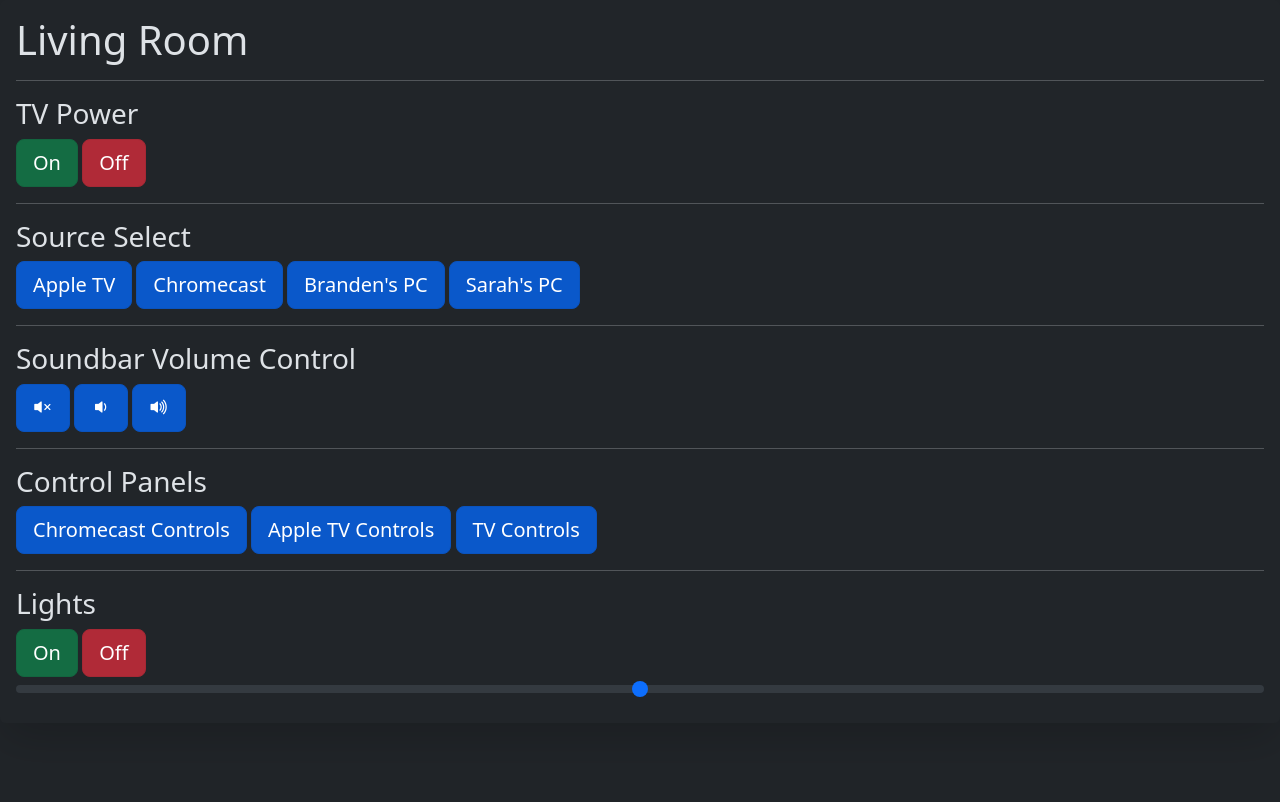
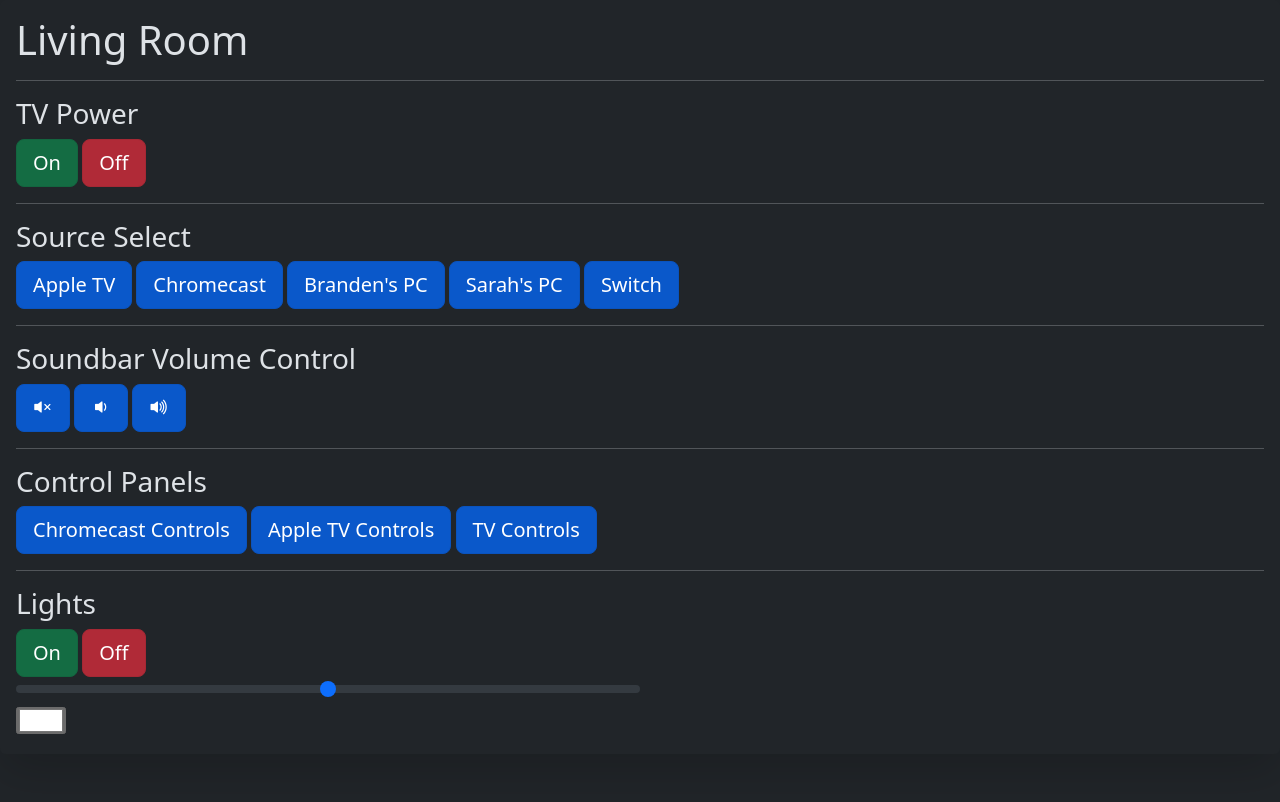
Before and after one commit to BrandenEsses/crestron-remote, a Flask app: page /living_room in a window 1280 px wide. Shown: the part 56-858 px from the top of the page. Before the commit the page ends 753 px from the top, so only its background shows below. Run offline with Flask 3, Linux system fonts and the light colour scheme; parts of the project's set-up code (start-up, migrations or seed data) failed here and were passed over; some libraries are stand-ins or nearby versions.

Commit message:
Added color picker for hue lights; added Switch source

```diff
--- a/app.py
+++ b/app.py
@@ -51,6 +51,10 @@ def hue():
     if(request.args.get("brightness")):
         brightness = int(request.args.get("brightness"))
         living_room_group.set_brightness(brightness)
+    if(request.args.get("color")):
+        color = request.args.get("color")
+        print(color)
+        living_room_group.set_color(hexa=color)
     if(button_data=="living_room_off"):
         living_room_group.off()
     if(button_data=="living_room_on"):
--- a/templates/rooms/living_room.html
+++ b/templates/rooms/living_room.html
@@ -15,6 +15,7 @@
   <button class='btn btn-primary btn-lg active' id='chromecast_source_select' onClick="reply_click(this.id)">Chromecast</button>
   <button class='btn btn-primary btn-lg active' id='branden_desktop_source_select' onClick="reply_click(this.id)">Branden's PC</button>
   <button class='btn btn-primary btn-lg active' id='sarah_pc_source_select' onClick="reply_click(this.id)">Sarah's PC</button>
+  <button class='btn btn-primary btn-lg active' id='tv_hdmi_2' onClick="reply_click(this.id)">Switch</button>
   <hr />
   <h3>Soundbar Volume Control</h3>
   <button class='btn btn-primary btn-lg active' id='soundbar_vol_mute' onClick="reply_click(this.id)">
@@ -232,14 +233,21 @@
     Off
   </button>
   <br>
-  <input type="range" class="form-range" min="0" max="254" step = "1" id="brightness_range" onClick="hue(this.id, this.value)">
-
+  <input type="range" class="form-range" min="0" max="254" step = "1" id="brightness_range" onClick="hue(this.id, this.value)" style="width: 50%">
+  <br>
+  <input type="color" id="color_range" name="color_range" value="#FFFFFF" onChange="hue(this.id, this.value)" />
   <script type=text/javascript>
     function reply_click(clicked_id) {
       $.post("/living_room_join_handler?button=" + clicked_id);
     }
     function hue(clicked_id, clicked_value) {
-      if(clicked_value)
+      if(clicked_id == "color_range")
+      {
+        console.log("/hue?color=" + clicked_value);
+        $.post("/hue?color=" + clicked_value.substring(1));
+        return;
+      }
+      if(clicked_id == "brightness_range")
       {
         $.post("/hue?brightness=" + clicked_value);
         return;
```
